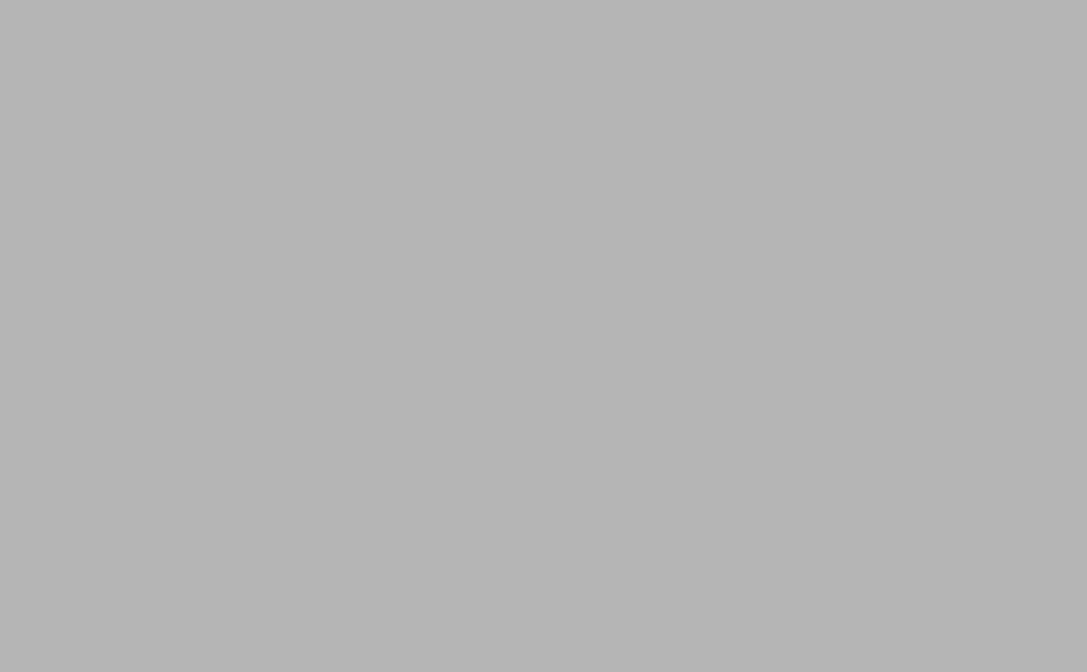
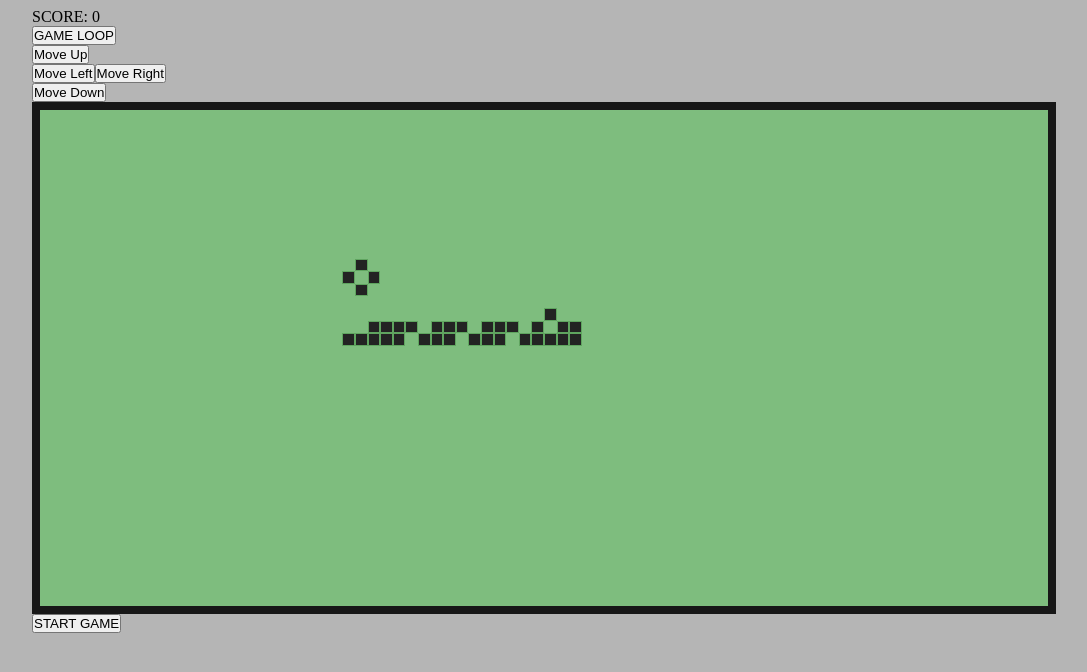
Before and after one commit to jupiter-desphy/nokia-snake, a React (Create React App) app in the folder snake-app/: page /snake2 in a window 1280 px wide. Before the commit this address had no page. Shown: the top 672 px of the page, without its empty margins (96-1183 px from the left). Built offline with nearby package versions, Linux system fonts and the light colour scheme.

Commit message:
refactored board js

```diff
--- a/snake-app/src/App.jsx
+++ b/snake-app/src/App.jsx
@@ -1,12 +1,14 @@
 import logo from './logo.svg';
 import { BrowserRouter, Routes, Route } from "react-router-dom";
-import { SnakeII } from "./pages";
+import { SnakeI, SnakeII } from "./pages";
 
 function App() {
   return (
     <BrowserRouter>
       <Routes>
-        <Route path="/" element={<SnakeII />} />
+
+        <Route path="/snake1" element={<SnakeI />} />
+        <Route path="/snake2" element={<SnakeII />} />
       </Routes>
     </BrowserRouter>
   );
--- a/snake-app/src/components/Board.jsx
+++ b/snake-app/src/components/Board.jsx
@@ -8,56 +8,53 @@ export default function Board({ theGrid, snakeArr, food, prevFood, gameOver, bli
 
 
         for (let i = 0; i < snakeArr.length; i++) {
-            if (currentItem[0] === snakeArr[i][0] && currentItem[1] === snakeArr[i][1] && gameOver && blinkOn) {
+            if (currentItem[0] === snakeArr[i][0] && currentItem[1] === snakeArr[i][1]) {
+                if (gameOver && blinkOn)
                     return "";
-            }
-            if (i === snakeArr.length - 1 && currentItem[0] === snakeArr[snakeArr.length - 2][0] - 1 && snakeArr[snakeArr.length - 1][1] === snakeArr[snakeArr.length - 2][1] && currentItem[0] === snakeArr[i][0] && currentItem[1] === snakeArr[i][1]) {
+
+                if (i === snakeArr.length - 1 && currentItem[0] === snakeArr[snakeArr.length - 2][0] - 1 && snakeArr[snakeArr.length - 1][1] === snakeArr[snakeArr.length - 2][1]) {
                     return "right-tail"
-            } else if (i === snakeArr.length - 1 && currentItem[0] === snakeArr[snakeArr.length - 2][0] + 1 && snakeArr[snakeArr.length - 1][1] === snakeArr[snakeArr.length - 2][1] && currentItem[0] === snakeArr[i][0] && currentItem[1] === snakeArr[i][1]) {
+                } else if (i === snakeArr.length - 1 && currentItem[0] === snakeArr[snakeArr.length - 2][0] + 1 && snakeArr[snakeArr.length - 1][1] === snakeArr[snakeArr.length - 2][1]) {
                     return "left-tail"
-            } else if (i === snakeArr.length - 1 && currentItem[0] === snakeArr[snakeArr.length - 2][0] && currentItem[1] === snakeArr[snakeArr.length - 2][1] - 1 && currentItem[0] === snakeArr[i][0] && currentItem[1] === snakeArr[i][1]) {
+                } else if (i === snakeArr.length - 1 && currentItem[0] === snakeArr[snakeArr.length - 2][0] && currentItem[1] === snakeArr[snakeArr.length - 2][1] - 1) {
                     return "down-tail"
-            } else if (i === snakeArr.length - 1 && currentItem[0] === snakeArr[snakeArr.length - 2][0] && currentItem[1] === snakeArr[snakeArr.length - 2][1] + 1 && currentItem[0] === snakeArr[i][0] && currentItem[1] === snakeArr[i][1]) {
+                } else if (i === snakeArr.length - 1 && currentItem[0] === snakeArr[snakeArr.length - 2][0] && currentItem[1] === snakeArr[snakeArr.length - 2][1] + 1) {
                     return "up-tail"
-            } else
-                // if(i === snakeArr.length-1 && snakeArr[snakeArr.length-1][0]+1 === snakeArr[snakeArr.length-2][0]+1 && currentItem[0] === snakeArr[i][0] && currentItem[1] === snakeArr[i][1]) {
-                //     return "snake-left-tail"
-                // } else
-
-                if (i !== 0 && snakeArr[i - 1][2] === 'D' && snakeArr[i][2] === 'R' && currentItem[0] === snakeArr[i][0] && currentItem[1] === snakeArr[i][1]) {
+                } else if (i !== 0 && snakeArr[i - 1][2] === 'D' && snakeArr[i][2] === 'R') {
                     if (currentItem[0] === prevFood[0] && currentItem[1] === prevFood[1]) {
                         return "full-n-e northeast"
                     } else return "northeast"
-                } else if (i !== 0 && snakeArr[i - 1][2] === 'L' && snakeArr[i][2] === 'U' && currentItem[0] === snakeArr[i][0] && currentItem[1] === snakeArr[i][1]) {
+                } else if (i !== 0 && snakeArr[i - 1][2] === 'L' && snakeArr[i][2] === 'U') {
                     if (currentItem[0] === prevFood[0] && currentItem[1] === prevFood[1]) {
                         return "full-n-e northeast"
                     } else return "northeast"
-                } else if (i !== 0 && snakeArr[i - 1][2] === 'D' && snakeArr[i][2] === 'L' && currentItem[0] === snakeArr[i][0] && currentItem[1] === snakeArr[i][1]) {
+                } else if (i !== 0 && snakeArr[i - 1][2] === 'D' && snakeArr[i][2] === 'L') {
                     if (currentItem[0] === prevFood[0] && currentItem[1] === prevFood[1]) {
                         return "full-n-w northwest"
                     } else return "northwest"
-                } else if (i !== 0 && snakeArr[i - 1][2] === 'R' && snakeArr[i][2] === 'U' && currentItem[0] === snakeArr[i][0] && currentItem[1] === snakeArr[i][1]) {
+                } else if (i !== 0 && snakeArr[i - 1][2] === 'R' && snakeArr[i][2] === 'U') {
                     if (currentItem[0] === prevFood[0] && currentItem[1] === prevFood[1]) {
                         return "full-n-w northwest"
                     } else return "northwest"
-                } else if (i !== 0 && snakeArr[i - 1][2] === 'U' && snakeArr[i][2] === 'R' && currentItem[0] === snakeArr[i][0] && currentItem[1] === snakeArr[i][1]) {
+                } else if (i !== 0 && snakeArr[i - 1][2] === 'U' && snakeArr[i][2] === 'R') {
                     if (currentItem[0] === prevFood[0] && currentItem[1] === prevFood[1]) {
                         return "full-s-e southeast"
                     } else return "southeast"
-                } else if (i !== 0 && snakeArr[i - 1][2] === 'L' && snakeArr[i][2] === 'D' && currentItem[0] === snakeArr[i][0] && currentItem[1] === snakeArr[i][1]) {
+                } else if (i !== 0 && snakeArr[i - 1][2] === 'L' && snakeArr[i][2] === 'D') {
                     if (currentItem[0] === prevFood[0] && currentItem[1] === prevFood[1]) {
                         return "full-s-e southeast"
                     } else return "southeast";
-                } else if (i !== 0 && snakeArr[i - 1][2] === 'U' && snakeArr[i][2] === 'L' && currentItem[0] === snakeArr[i][0] && currentItem[1] === snakeArr[i][1]) {
+                } else if (i !== 0 && snakeArr[i - 1][2] === 'U' && snakeArr[i][2] === 'L') {
                     if (currentItem[0] === prevFood[0] && currentItem[1] === prevFood[1]) {
                         return "full-s-w southwest"
                     } else return "southwest"
-                } else if (i !== 0 && snakeArr[i - 1][2] === 'R' && snakeArr[i][2] === 'D' && currentItem[0] === snakeArr[i][0] && currentItem[1] === snakeArr[i][1]) {
+                } else if (i !== 0 && snakeArr[i - 1][2] === 'R' && snakeArr[i][2] === 'D') {
                     if (currentItem[0] === prevFood[0] && currentItem[1] === prevFood[1]) {
                         return "full-s-w southwest"
                     } else return "southwest"
-                } else
-                    if (currentItem[0] === snakeArr[i][0] && currentItem[1] === snakeArr[i][1] && snakeArr[i][2] === 'D') {
+                }
+
+                if (snakeArr[i][2] === 'D') {
                     if (currentItem[0] === snakeArr[0][0] && currentItem[1] === snakeArr[0][1] && snakeArr[0][2] === 'D') {
                         if (currentItem[0] === food[0] && currentItem[1] === food[1] - 1) {
                             return "down-feed"
@@ -68,10 +65,7 @@ export default function Board({ theGrid, snakeArr, food, prevFood, gameOver, bli
                     } else
                         return "snake-down";
                 }
-        }
-
-        for (let i = 0; i < snakeArr.length; i++) {
-            if (currentItem[0] === snakeArr[i][0] && currentItem[1] === snakeArr[i][1] && snakeArr[i][2] === 'R') {
+                if (snakeArr[i][2] === 'R') {
                     if (currentItem[0] === snakeArr[0][0] && currentItem[1] === snakeArr[0][1] && snakeArr[0][2] === 'R') {
                         if (currentItem[0] === food[0] - 1 && currentItem[1] === food[1]) {
                             return "right-feed";
@@ -83,11 +77,7 @@ export default function Board({ theGrid, snakeArr, food, prevFood, gameOver, bli
                     } else
                         return "snake snake-right";
                 }
-        }
-
-
-        for (let i = 0; i < snakeArr.length; i++) {
-            if (currentItem[0] === snakeArr[i][0] && currentItem[1] === snakeArr[i][1] && snakeArr[i][2] === 'L') {
+                if (snakeArr[i][2] === 'L') {
                     if (currentItem[0] === snakeArr[0][0] && currentItem[1] === snakeArr[0][1] && snakeArr[0][2] === 'L') {
                         if (currentItem[0] === food[0] + 1 && currentItem[1] === food[1]) {
                             return "left-feed"
@@ -100,10 +90,7 @@ export default function Board({ theGrid, snakeArr, food, prevFood, gameOver, bli
                     } else
                         return "snake snake-left";
                 }
-        }
-
-        for (let i = 0; i < snakeArr.length; i++) {
-            if (currentItem[0] === snakeArr[i][0] && currentItem[1] === snakeArr[i][1] && snakeArr[i][2] === 'U') {
+                if (snakeArr[i][2] === 'U') {
                     if (currentItem[0] === snakeArr[0][0] && currentItem[1] === snakeArr[0][1] && snakeArr[0][2] === 'U') {
                         if (currentItem[0] === food[0] && currentItem[1] === food[1] + 1) {
                             return "up-feed"
@@ -114,20 +101,13 @@ export default function Board({ theGrid, snakeArr, food, prevFood, gameOver, bli
                     } else
                         return "snake snake-up";
                 }
+
             }
-
-
-
-        // for (let i = 0; i < snakeArr.length; i++) {
-        //     if (currentItem[0] === snakeArr[i][0] && currentItem[1] === snakeArr[i][1]) {
-        //         return "snake";
-        //     }
-        // }
+        }
 
         if (currentItem[0] === food[0] && currentItem[1] === food[1]) {
             return "food";
         };
-
         return "";
     }
 
--- a/snake-app/src/pages/index.js
+++ b/snake-app/src/pages/index.js
@@ -1,3 +1,4 @@
+import { SnakeI } from "./snake1";
 import { SnakeII } from "./snake2";
 
-export { SnakeII };
+export { SnakeI, SnakeII };
--- a/snake-app/src/pages/snake1.jsx
+++ b/snake-app/src/pages/snake1.jsx
@@ -6,7 +6,7 @@ import {
 } from '../constants';
 import UseInterval from "../helpers/useinterval.js";
 
-export function MainPage(props) {
+export function SnakeI(props) {
 
     /* Gameboard 2D Array */
     const columns = 20;
```
Lines whose indentation alone changed are shown as unchanged.
